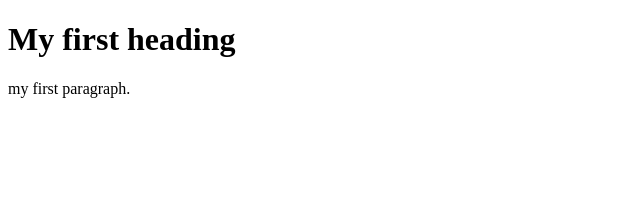
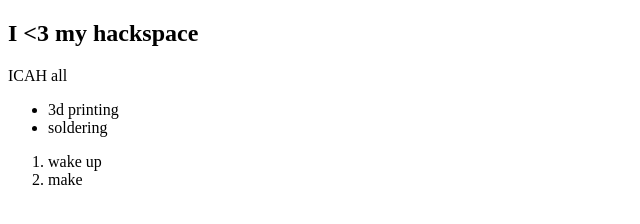
Before and after one commit to ccy36/Horizons, a plain HTML site: page index.html in a window 1280 px wide. Shown: the whole page, without its empty margins (0-640 px from the left). Drawn offline with Linux system fonts and the light colour scheme.

Commit message:
Update index.html

```diff
--- a/index.html
+++ b/index.html
@@ -1,12 +1,19 @@
 <!DOCTYPE html>
 <html>
-<head>
-<title>Page Title</title>
-</head>
 <body>
 
-<h1>My first heading</h1>
-<p>my first paragraph.</p>
+<h2>I <3 my hackspace</h2>
+<p>ICAH all</p>
+
+<ul>
+  <li>3d printing</li>
+  <li>soldering</li>
+</ul>
+
+<ol>
+  <li>wake up</li>
+  <li>make</li>
+</ol>
 
 </body>
 </html>
```
